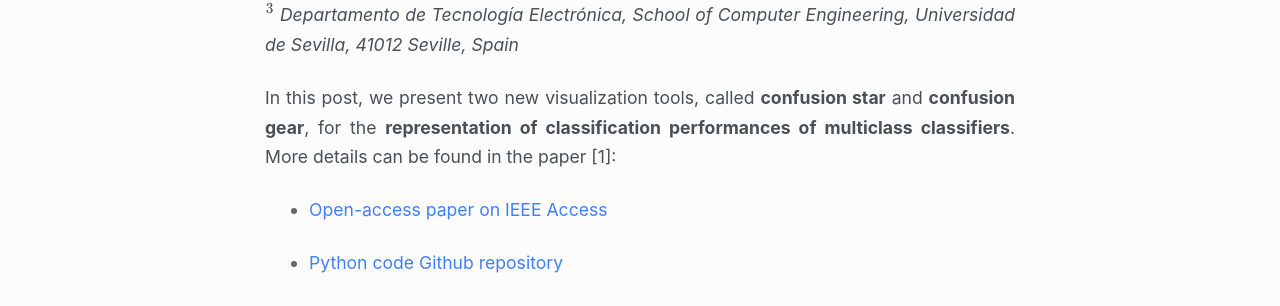
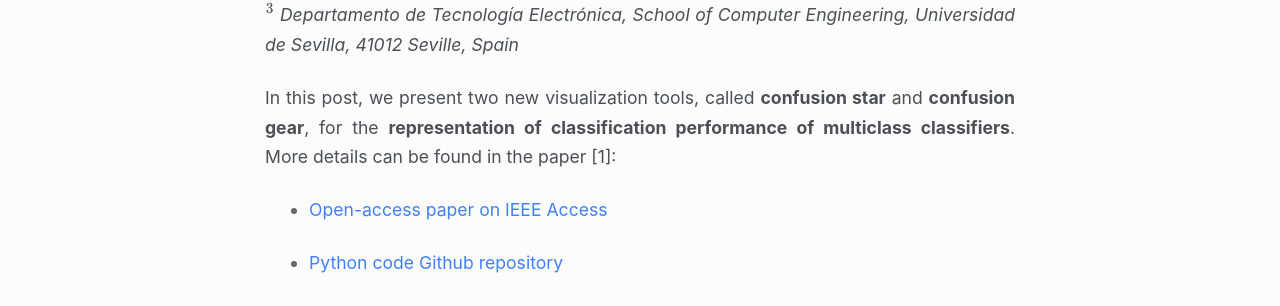
Before and after one commit to MirkoMazzoleni/MirkoMazzoleni.github.io, a Jekyll site: the page built from _posts/2022-01-16-confusion_gears.md, in a window 1280 px wide and 900 px high, scrolled down 371 px. Shown: the part 143-449 px from the top of the window. Built offline with Jekyll 4.4.1, drawn with Linux system fonts in a browser that asks for light colours; nearby versions of some CDN libraries; formulas are drawn with MathJax 3; some of the changed text lies outside the part shown.

Commit message:
Update 2022-01-16-confusion_gears.md

```diff
--- a/_posts/2022-01-16-confusion_gears.md
+++ b/_posts/2022-01-16-confusion_gears.md
@@ -17,7 +17,7 @@ $$^1$$ *Departamento de Ingeniería del Diseño, Escuela Politécnica Superior,
 $$^2$$ *Department of Management, Information and Production Engineering, University of Bergamo, 24044 Dalmine, Italy*\
 $$^3$$ *Departamento de Tecnología Electrónica, School of Computer Engineering, Universidad de Sevilla, 41012 Seville, Spain*
 
-In this post, we present two new visualization tools, called **confusion star** and **confusion gear**, for the **representation of classification performances of multiclass classifiers**. More details can be found in the paper \[1\]:
+In this post, we present two new visualization tools, called **confusion star** and **confusion gear**, for the **representation of classification performance of multiclass classifiers**. More details can be found in the paper \[1\]:
 
 -   [Open-access paper on IEEE Access](https://ieeexplore.ieee.org/stamp/stamp.jsp?tp=&arnumber=9658486)
 
@@ -270,7 +270,7 @@ The traditional way to represent confusion matrix uses colors (and eventually te
 
 An additional property of the confusion stars and gears is that **the enclosed area provides information about the overall classification performance**. The relation of these areas to standard classification metrics has also been derived.
 
-Finally, the new graphic tools can usefully be employed to **visualize the performances of a sequence of classifiers.**
+Finally, the new graphic tools can usefully be employed to **visualize the performance of a sequence of classifiers.**
 
 ## References
 
```
